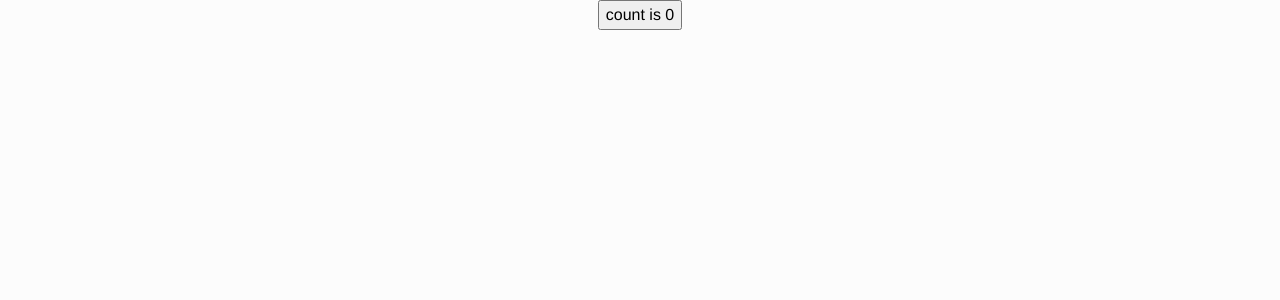
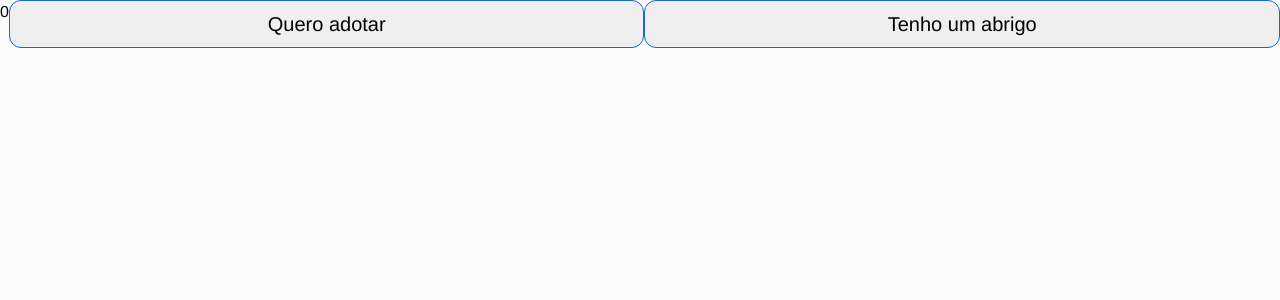
Before and after one commit to joaomoreiraNI/picles-spa, a React (Vite) app: page / in a window 1280 px wide. Shown: the top 300 px of the page. Built offline with nearby package versions, Linux system fonts and the light colour scheme.

Commit message:
Create new buttons styles

```diff
--- a/index.html
+++ b/index.html
@@ -1,4 +1,4 @@
-<!doctype html>
+<!DOCTYPE html>
 <html lang="en">
   <head>
     <meta charset="UTF-8" />
--- a/src/App.tsx
+++ b/src/App.tsx
@@ -1,11 +1,25 @@
-import { useState } from 'react'
+import { useState } from "react";
+import { Button } from "./components/common/Button";
+import { ButtonVariant } from "./components/common/Button/Button.constants";
 
 export function App() {
-  const [count, setCount] = useState(0)
+  const [count, setCount] = useState(0);
 
   return (
-    <button onClick={() => setCount((count) => count + 1)}>
-      count is {count}
-    </button>
-  )
+    <>
+      {count}
+      <Button
+        variant={ButtonVariant.Default}
+        onClick={() => setCount(count + 1)}
+      >
+        Quero adotar
+      </Button>
+      <Button
+        variant={ButtonVariant.Outlined}
+        onClick={() => setCount(count + 1)}
+      >
+        Tenho um abrigo
+      </Button>
+    </>
+  );
 }
--- /dev/null
+++ b/src/components/common/Button/Button.constants.ts
@@ -0,0 +1,6 @@
+export enum ButtonVariant {
+  Default = "default",
+  Disabled = "disabled",
+  Outlined = "outlined",
+  Text = "text",
+}
--- /dev/null
+++ b/src/components/common/Button/Button.tsx
@@ -0,0 +1,35 @@
+import { ButtonHTMLAttributes } from "react";
+import styles from "./Button.module.css";
+import { ButtonVariant } from "./Button.constants";
+
+interface IButton extends ButtonHTMLAttributes<HTMLButtonElement> {
+  variant?: ButtonVariant;
+}
+
+export function Button({
+  variant = ButtonVariant.Default,
+  children,
+  ...rest
+}: IButton) {
+  let buttonClass = styles.buttonBase;
+  switch (variant) {
+    case ButtonVariant.Default:
+      buttonClass += `${styles.buttonDefault}`;
+      break;
+    case ButtonVariant.Disabled:
+      buttonClass += `${styles.buttonDisabled}`;
+      break;
+    case ButtonVariant.Outlined:
+      buttonClass += `${styles.buttonOutlined}`;
+      break;
+    case ButtonVariant.Text:
+      buttonClass += `${styles.buttonText}`;
+      break;
+  }
+
+  return (
+    <button className={styles.buttonBase} {...rest}>
+      {children}
+    </button>
+  );
+}
--- /dev/null
+++ b/src/components/common/Button/index.ts
@@ -0,0 +1 @@
+export * from "./Button";
```
